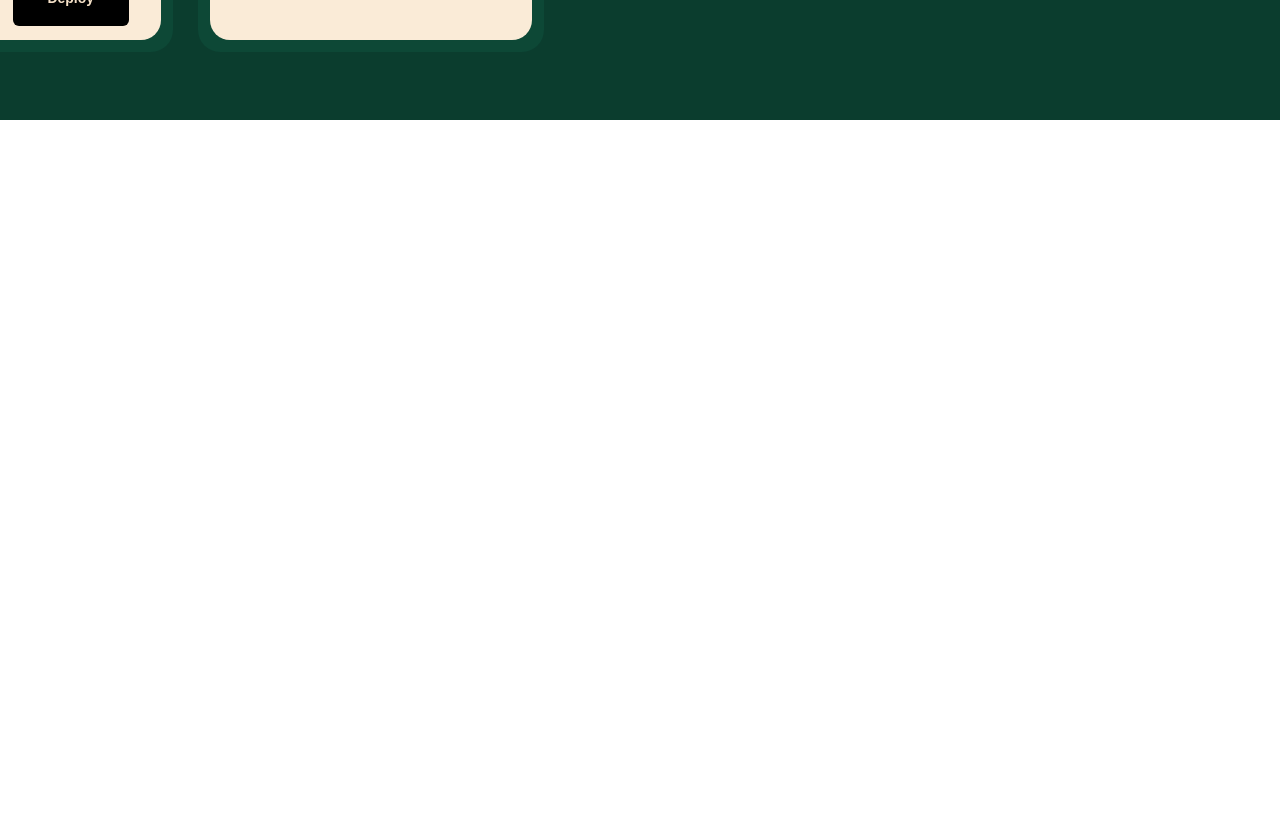
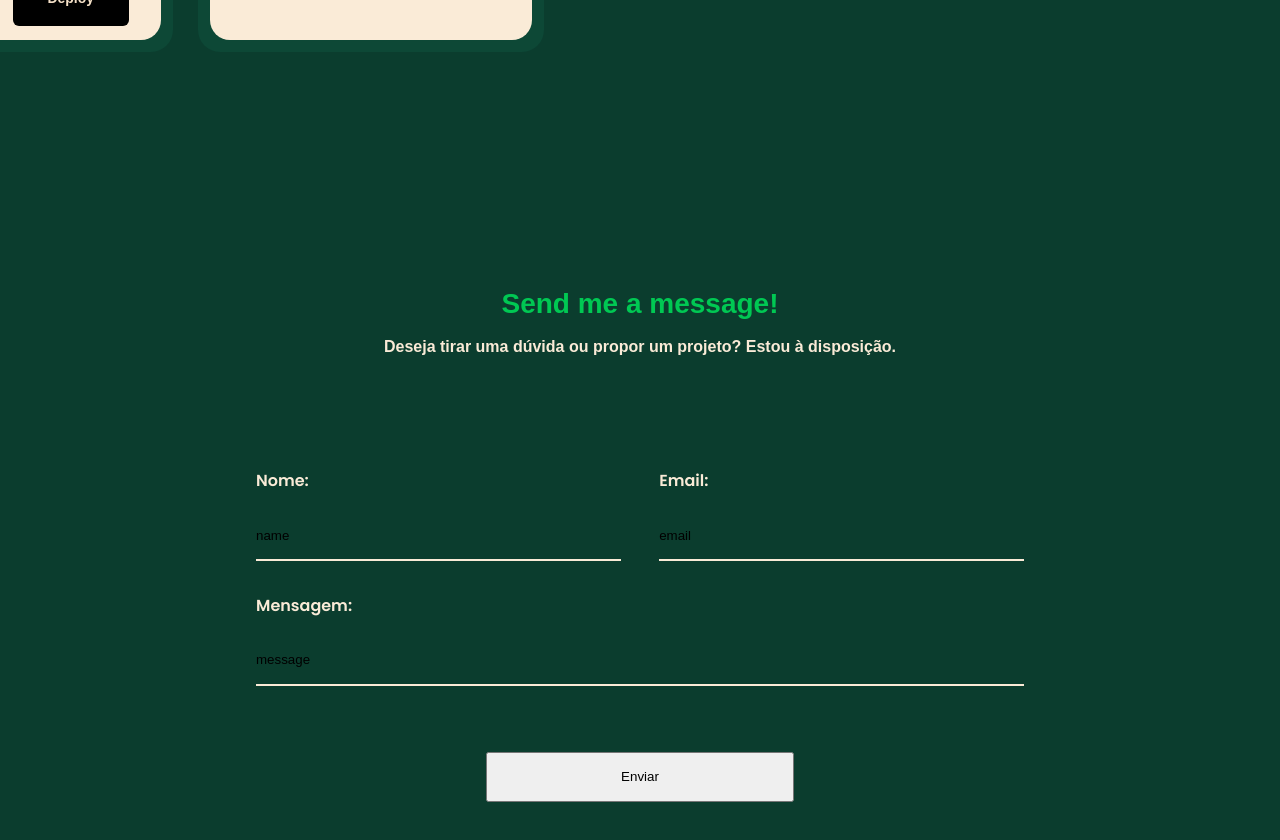
Before and after one commit to jppadilha1/portfolio-jp, a Next.js app: page / in a window 1280 px wide. Shown: the part 1440-2280 px from the top of the page. Before the commit the page ends 1560 px from the top, so only its background shows below. Built offline with nearby package versions, Linux system fonts and the light colour scheme.

Commit message:
feat: create `ContactMe` Component

```diff
--- /dev/null
+++ b/components/contact/contact.js
@@ -0,0 +1,42 @@
+import style from "./contact.module.css";
+
+export function ContactMe() {
+  return (
+    <>
+      <div className={style.contactsection}>
+        <div className={style.contactcontent} id="contact">
+          <div className={style.contactspan}>
+            <span>Send me a message!</span>
+            <p>
+              Deseja tirar uma dúvida ou propor um projeto? Estou à disposição.
+            </p>
+          </div>
+          <div className={style.form}>
+            <div className={style.name}>
+              <label>Nome:</label>
+              <br></br>
+              <input type="text" value="name"></input>
+            </div>
+            <div className={style.email}>
+              <label>Email:</label>
+              <br></br>
+              <input type="email" value="email"></input>
+            </div>
+            <div className={style.message}>
+              <label>Mensagem:</label>
+              <br></br>
+              <input
+                type="text"
+                value="message"
+                placeholder="Type your message"
+              ></input>
+            </div>
+            <div className={style.cta}>
+              <button>Enviar</button>
+            </div>
+          </div>
+        </div>
+      </div>
+    </>
+  );
+}
--- /dev/null
+++ b/components/contact/contact.module.css
@@ -0,0 +1,112 @@
+@import url("https://fonts.googleapis.com/css2?family=Poppins:wght@400;600;700&display=swap");
+
+.contactsection {
+  display: flex;
+  align-items: center;
+  justify-content: center;
+  width: auto;
+  height: 100vh;
+  background-color: #0b3d2e;
+}
+
+.contactcontent {
+  display: flex;
+  flex-direction: column;
+  align-items: center;
+  justify-content: space-evenly;
+  width: 60%;
+  height: 80%;
+}
+
+.contactspan {
+  font-family: "Poppins", sans-serif;
+  text-align: center;
+  height: 12%;
+}
+
+.contactcontent p {
+  margin-top: 18px;
+  font-weight: 600;
+  color: antiquewhite;
+}
+
+.contactspan span {
+  font-size: 28px;
+  font-weight: bold;
+  color: #00c853;
+}
+
+.form {
+  display: grid;
+  width: 100%;
+  height: 300px;
+  grid-template-areas:
+    "name email"
+    "message message"
+    "cta cta";
+}
+
+.name {
+  grid-area: name;
+}
+
+.email {
+  grid-area: email;
+}
+
+.message {
+  grid-area: message;
+}
+
+.cta {
+  display: flex;
+  align-items: center;
+  justify-content: center;
+  grid-area: cta;
+}
+
+.cta button {
+  width: 40%;
+  height: 100%;
+  transform: translateY(50px);
+}
+
+.name,
+.email,
+.message {
+  display: flex;
+  flex-direction: column;
+  justify-content: center;
+}
+
+.name input,
+.email input {
+  width: 95%;
+  height: 50px;
+}
+
+.email input,
+.email label {
+  margin-left: 5%;
+}
+
+.message input {
+  width: 100%;
+  height: 50px;
+}
+
+.name label,
+.email label,
+.message label {
+  font-family: "Poppins", sans-serif;
+  font-weight: 600;
+  color: antiquewhite;
+}
+
+.name input,
+.email input,
+.message input {
+  border: none;
+  border-bottom: 2px solid antiquewhite;
+  background-color: #0b3d2e;
+}
--- a/pages/index.js
+++ b/pages/index.js
@@ -1,6 +1,7 @@
 import { Header } from "./../components/header/header.js";
 import { Main } from "./../components/main/main.js";
 import { Projects } from "../components/projects/projects.js";
+import { ContactMe } from "../components/contact/contact.js";
 
 export default function Root() {
   return (
@@ -17,6 +18,7 @@ export default function Root() {
       <Header />
       <Main />
       <Projects />
+      <ContactMe />
     </>
   );
 }
```
